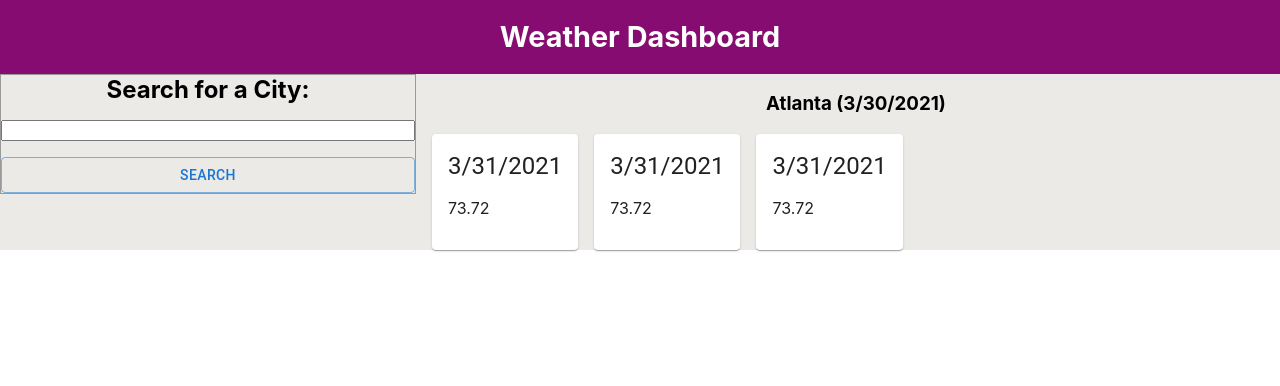
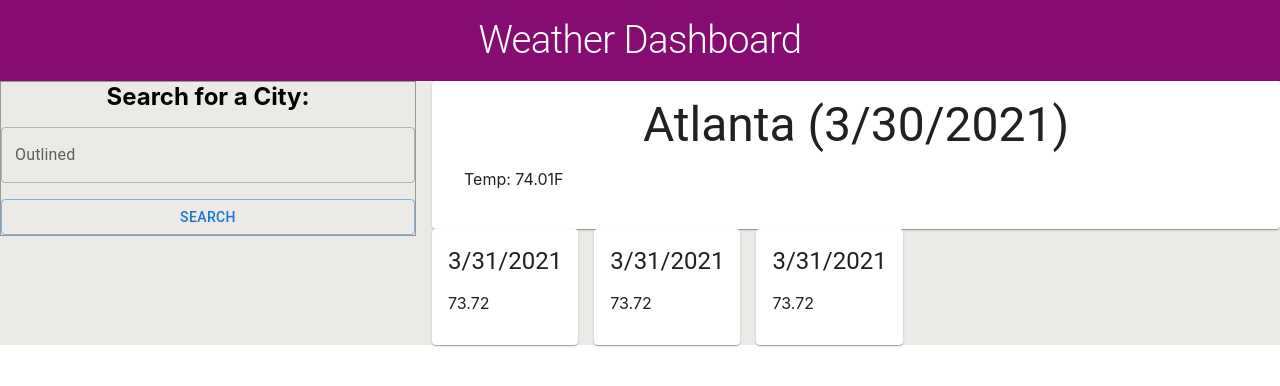
Before and after one commit to bvasko/weather-dash, a React (Create React App) app: page / in a window 1280 px wide. Shown: the top 386 px of the page. Built offline with nearby package versions, Linux system fonts and the light colour scheme.

Commit message:
Add MUI components to SearchBar, CurrentTemp, and App
- improve layout with Typography component in App Header and CurrentTemp component
- replace input with MUI Textfield in SearchBar
- update README

```diff
--- a/src/App.js
+++ b/src/App.js
@@ -1,4 +1,7 @@
+import { useState, useEffect} from 'react';
+
 import Grid from '@mui/material/Grid';
+import Typography from '@mui/material/Typography';
 import { CurrentTemp } from './components/CurrentTemp.js';
 import { SearchBar } from './components/SearchBar.js';
 import { ForecastCard } from './components/ForecastCard.js';
@@ -24,7 +27,7 @@ function App() {
   return (
     <div className="App">
       <header className="App-header">
-        <h1>Weather Dashboard</h1>
+        <Typography variant="h1">Weather Dashboard</Typography>
       </header>
 
       <Grid container spacing={2}>
--- a/src/components/CurrentTemp.js
+++ b/src/components/CurrentTemp.js
@@ -1,11 +1,20 @@
+import Card from '@mui/material/Card';
+import CardContent from '@mui/material/CardContent';
+import Typography from '@mui/material/Typography';
 import List from '@mui/material/List';
 import ListItem from '@mui/material/ListItem';
 
 export const CurrentTemp = () => {
   return (
-    <div>
-      <h3>Atlanta (3/30/2021)</h3>
-
-    </div>
+    <Card>
+      <CardContent>
+      <Typography variant="h3">Atlanta (3/30/2021)</Typography>
+      <List>
+        <ListItem>
+          Temp: 74.01F
+        </ListItem>
+      </List>
+      </CardContent>
+    </Card>
   )
 }
--- a/src/components/ForecastCard.js
+++ b/src/components/ForecastCard.js
@@ -11,11 +11,9 @@ export const ForecastCard = ({data, i}) => {
         <Typography gutterBottom variant="h5" component="div">
         {data.date}
         </Typography>
-
         <List>
           <ListItem disablePadding>{data.temp}</ListItem>
         </List>
-
       </CardContent>
     </Card>
   );
--- a/src/components/SearchBar.js
+++ b/src/components/SearchBar.js
@@ -1,11 +1,12 @@
 import Button from '@mui/material/Button';
 import Stack from '@mui/material/Stack';
+import TextField from '@mui/material/TextField';
 
 export const SearchBar = () => {
   return (
     <Stack className="sidebar"spacing={2}>
       <h2>Search for a City:</h2>
-      <input />
+      <TextField id="outlined-basic" label="Outlined" variant="outlined" />
       <Button variant="outlined">Search</Button>
     </Stack>
   )
--- a/src/css/App.css
+++ b/src/css/App.css
@@ -12,12 +12,12 @@ body {
   display: flex;
   align-items: center;
   justify-content: center;
-  font-size: calc(10px + 2vmin);
 }
 
 .App-header h1 {
   color: #FFF;
-  font-size: 1.8rem;
+  font-size: 2.4rem;
+  padding: 18px;
 }
 
 .sidebar {
```
Also changed, not shown: 1 other file (tests, documents, lock files or other folders).
